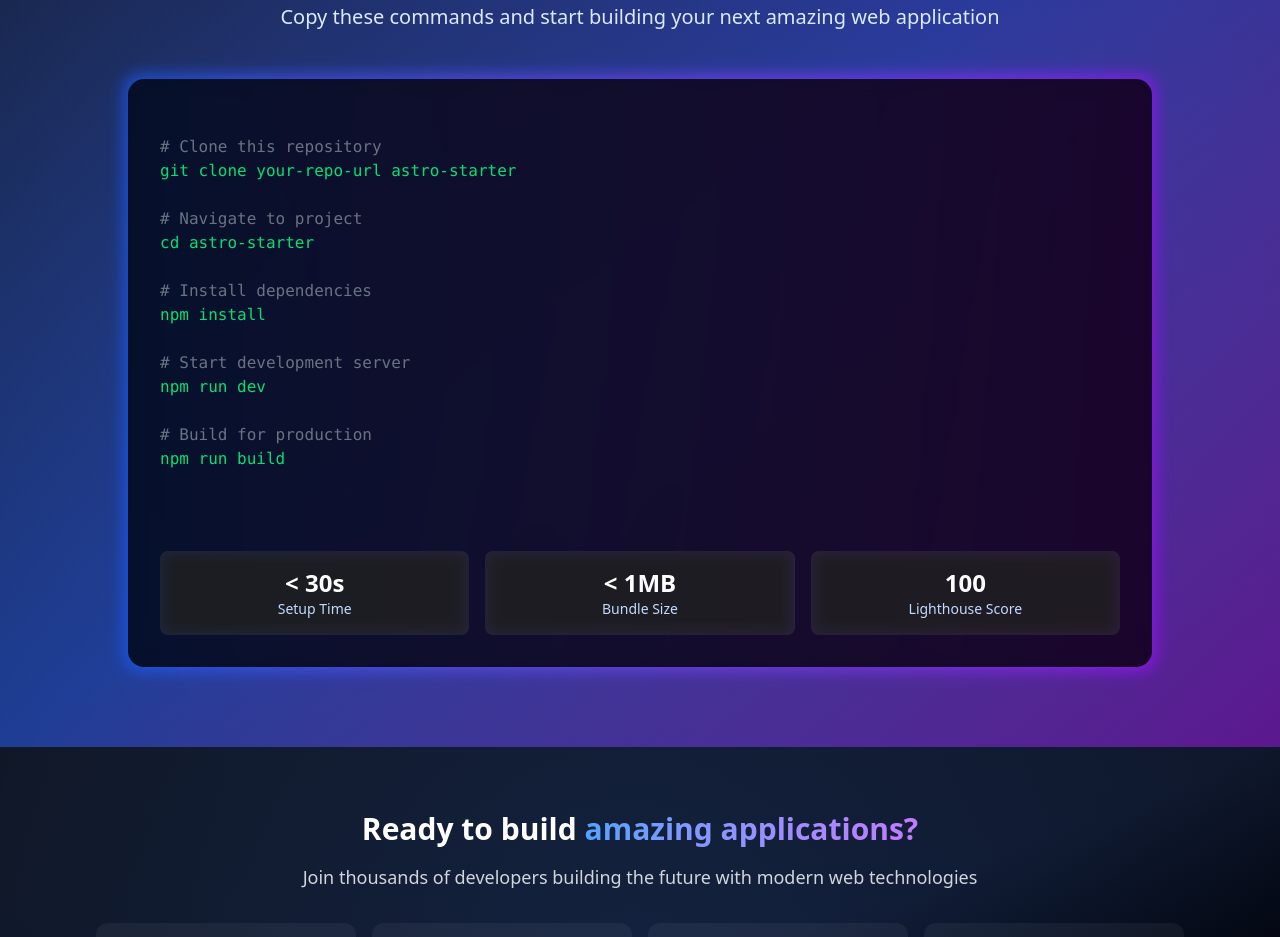
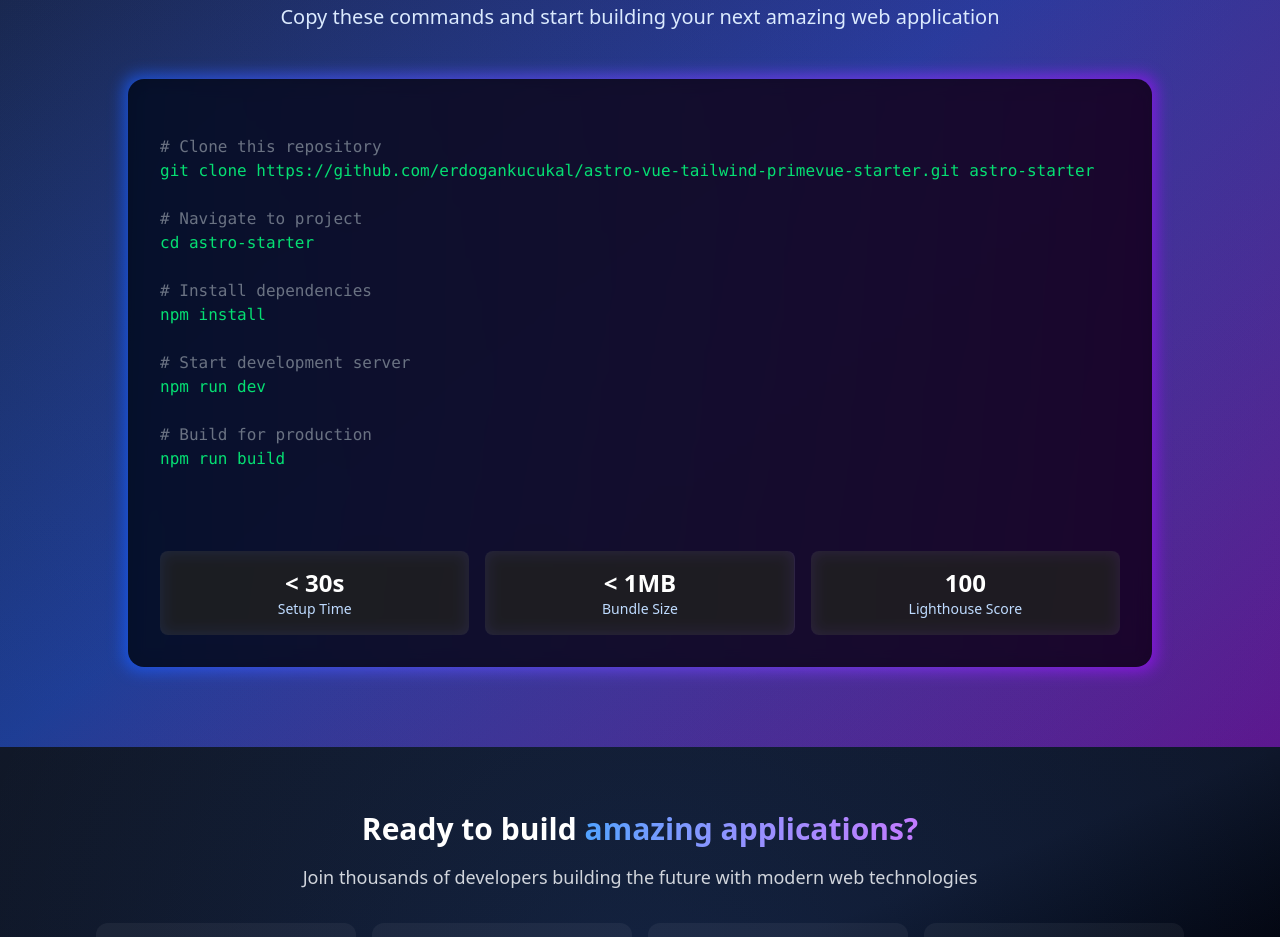
Before and after one commit to erdogankucukal/astro-vue-tailwind-primevue-starter, an Astro site: page / in a window 1280 px wide. Shown: the part 1939-2876 px from the top of the page. Built offline with nearby package versions, Linux system fonts and the light colour scheme; Astro itself is replaced by a stand-in of ours.

Commit message:
Update repo url

```diff
--- a/src/pages/index.astro
+++ b/src/pages/index.astro
@@ -182,7 +182,7 @@ import Counter from '../components/Counter.vue';
                                 class="overflow-x-auto text-sm sm:text-base">
                                 <code class="text-green-400">
 <span class="text-gray-500"># Clone this repository</span>
-git clone your-repo-url astro-starter
+git clone https://github.com/erdogankucukal/astro-vue-tailwind-primevue-starter.git astro-starter
 
 <span class="text-gray-500"># Navigate to project</span>
 cd astro-starter
```
Also changed, not shown: 1 other file.
